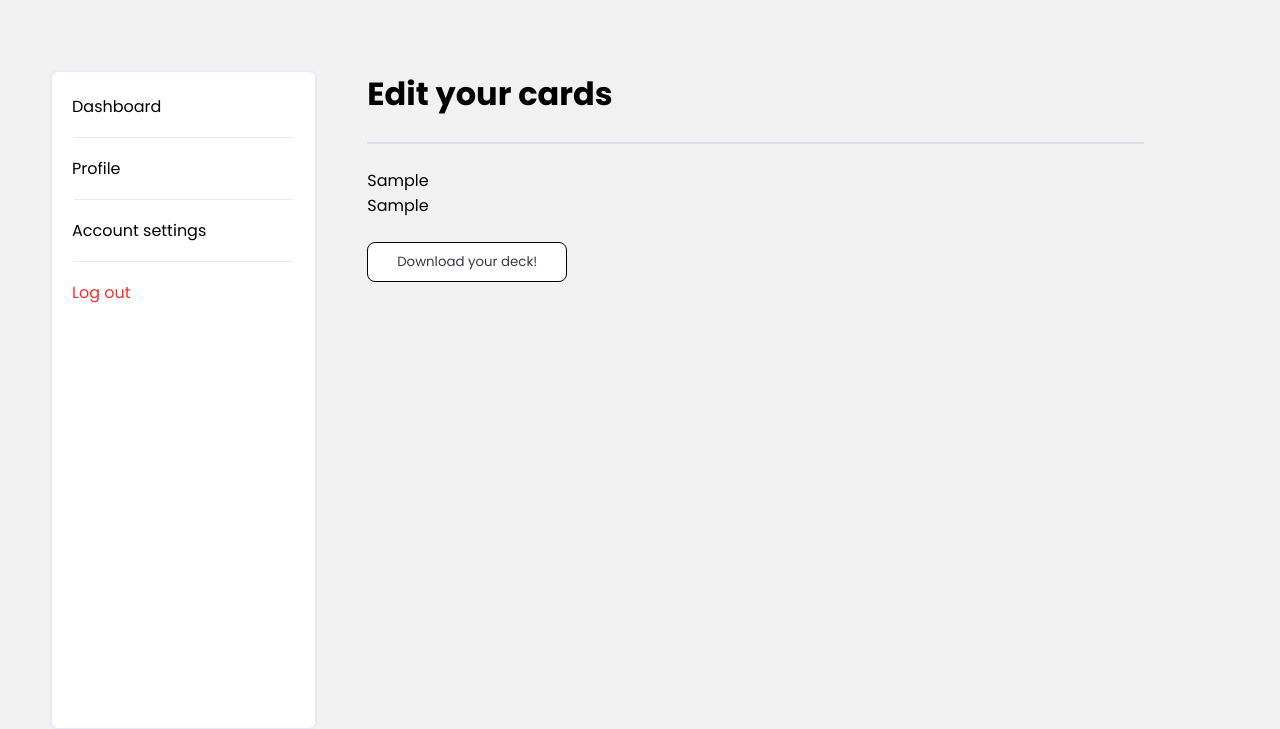
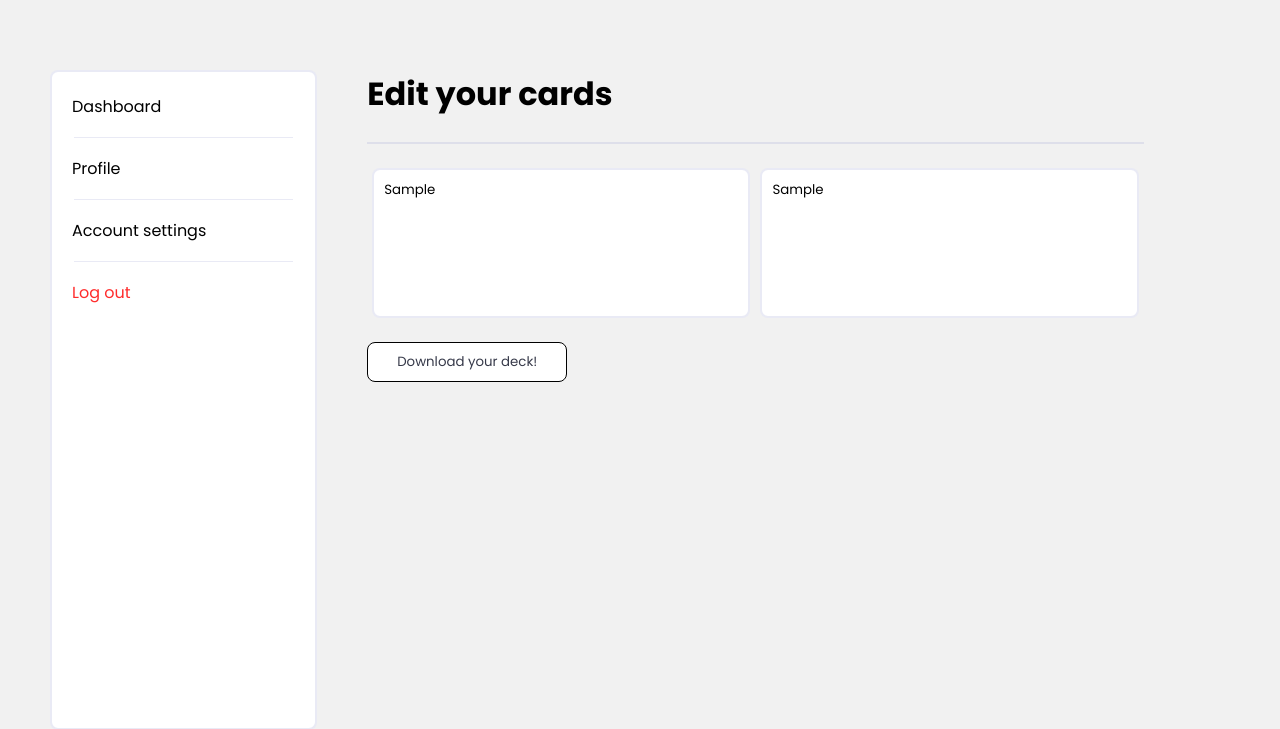
Before and after one commit to Hexatare/DeckBuilder, a Flask app: page /editor/1 in a window 1280 px wide. Shown: the top 729 px of the page. Run offline with Flask 3, Linux system fonts and the light colour scheme; a user stored in the database is signed in; tables that the repository leaves empty hold one stand-in row (values such as "Sample post").

Commit message:
put cards in textarea

```diff
--- a/deck_builder/editor/editor_routes.py
+++ b/deck_builder/editor/editor_routes.py
@@ -33,7 +33,7 @@ editor_bp: Blueprint = Blueprint(
 def editor(id):
     """This function returns the view of the editor"""
     flashcards = Flashcard.query.filter_by(export_id=id).all()
-    cards = [(card.front,card.back) for card in flashcards]
+    cards = [(card.front.strip(),card.back.strip()) for card in flashcards]
     return render_template("editor.html",id=id, cards=cards)
 
 @editor_bp.route('/editor/download/<int:id>', methods=['GET'])
--- a/deck_builder/editor/static/styles/editor.css
+++ b/deck_builder/editor/static/styles/editor.css
@@ -221,7 +221,7 @@ body {
     user-select: none;
 }
 
-#download-button {
+button {
     width: 200px;
     height: 40px;
     color: var(--color-dark);
@@ -230,6 +230,27 @@ body {
     border-radius: var(--border-radius);
 }
 
-#download-button:hover {
+button:hover {
     background-color: var(--color-light);
 }
+
+.page-content-card {
+    display: flex;
+    width: 90%;
+}
+
+.page-content-card-front, .page-content-card-back {
+    border: 2px solid var(--color-light);
+    outline: 0;
+    border-radius: var(--border-radius);
+    resize: none;
+    padding: 10px;
+    transition-property: border;
+    transition-duration: 0.2s;
+    margin-left: 5px;
+    margin-right: 5px;
+    width: 50%;
+    min-height: 150px;
+    text-align: left;
+    overflow: auto;
+}
--- a/deck_builder/editor/templates/editor.html
+++ b/deck_builder/editor/templates/editor.html
@@ -42,14 +42,11 @@
         </div>
         <div class="page-divider"></div>
         <div class="page-content">
+        <!-- this is an XSS needs to be changed in the future -->
             {% for card in cards %}
             <div class="page-content-card">
-                <div class="page-content-card-front">
-                    {{ card[0] }}
-                </div>
-                <div class="page-content-card-back">
-                    {{ card[1] }}
-                </div>
+                <textarea class="page-content-card-front">{{ card[0] }}</textarea>
+                <textarea class="page-content-card-back">{{ card[1] }}</textarea>
             </div>
             {% endfor %}
         </div>
```
